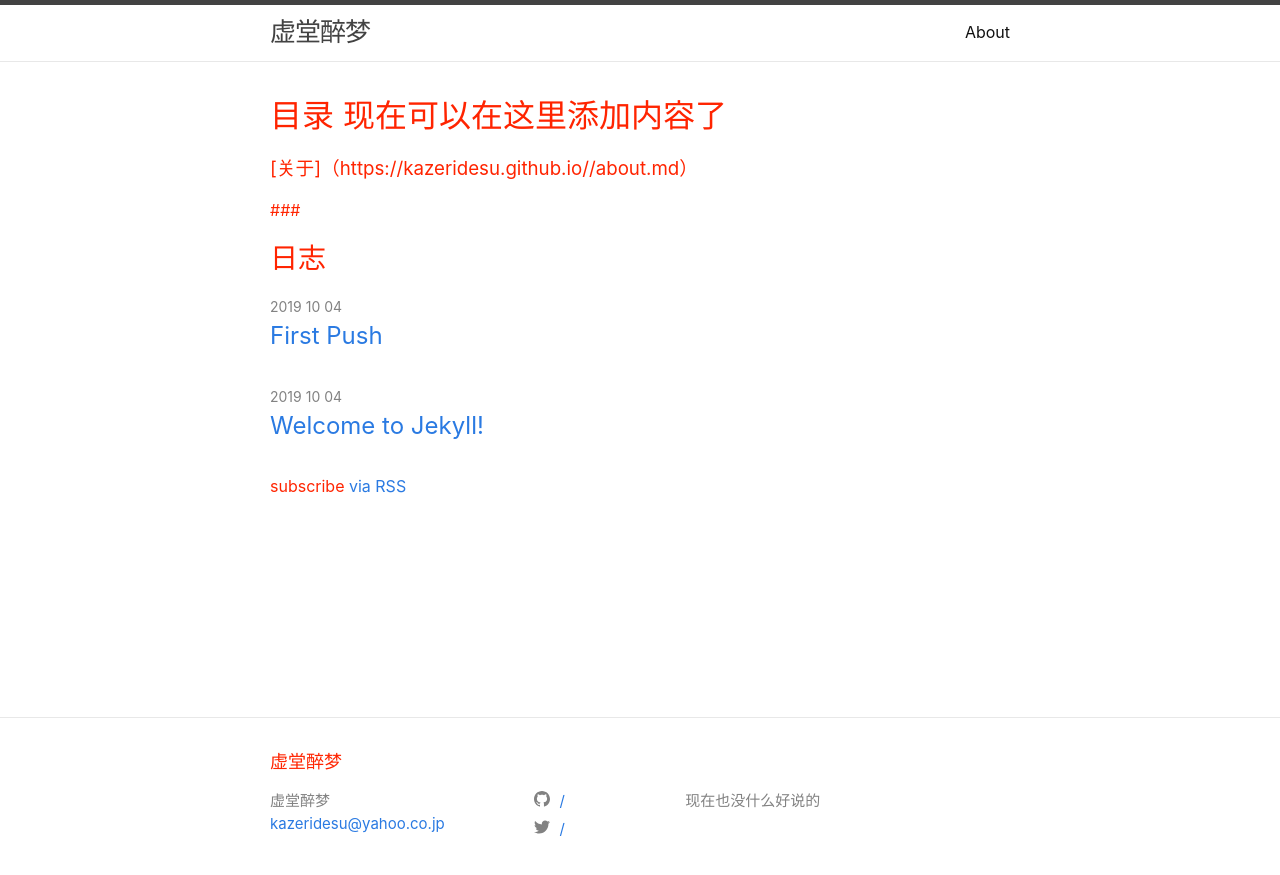
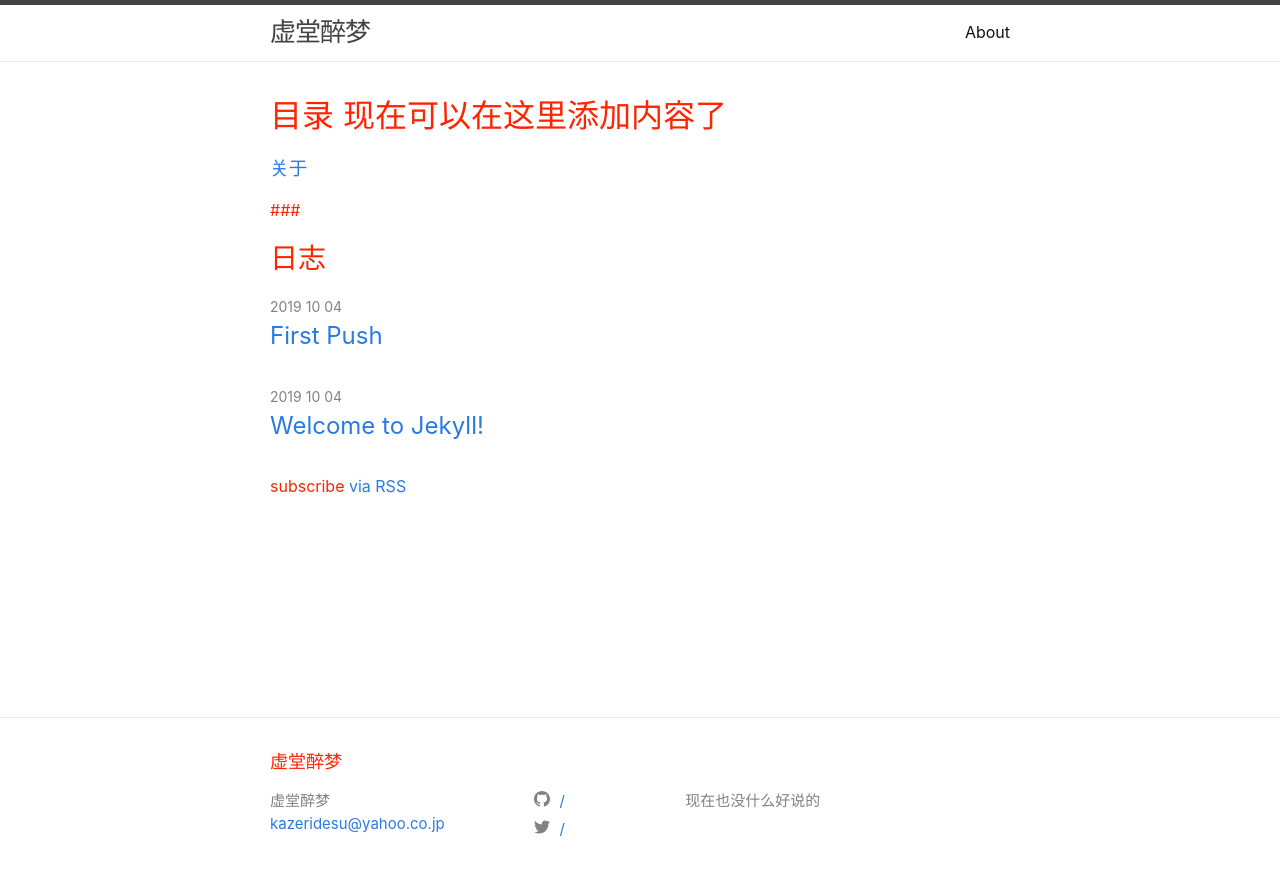
Before and after one commit to kazeridesu/kazeridesu.github.io, a Jekyll site: the page built from index.md, in a window 1280 px wide. Shown: the top 875 px of the page. Built offline with Jekyll 4.4.1, drawn with Linux system fonts in a browser that asks for light colours; our own code applies the rules of GitHub Pages for plain Markdown files; part of the change alters nothing that is shown.

Commit message:
Update index.md

```diff
--- a/index.md
+++ b/index.md
@@ -5,5 +5,5 @@
 layout: home
 ---
 # 目录 现在可以在这里添加内容了
-### [关于]（https://kazeridesu.github.io//about.md）
+### [关于](./about.md)
 ###
```
